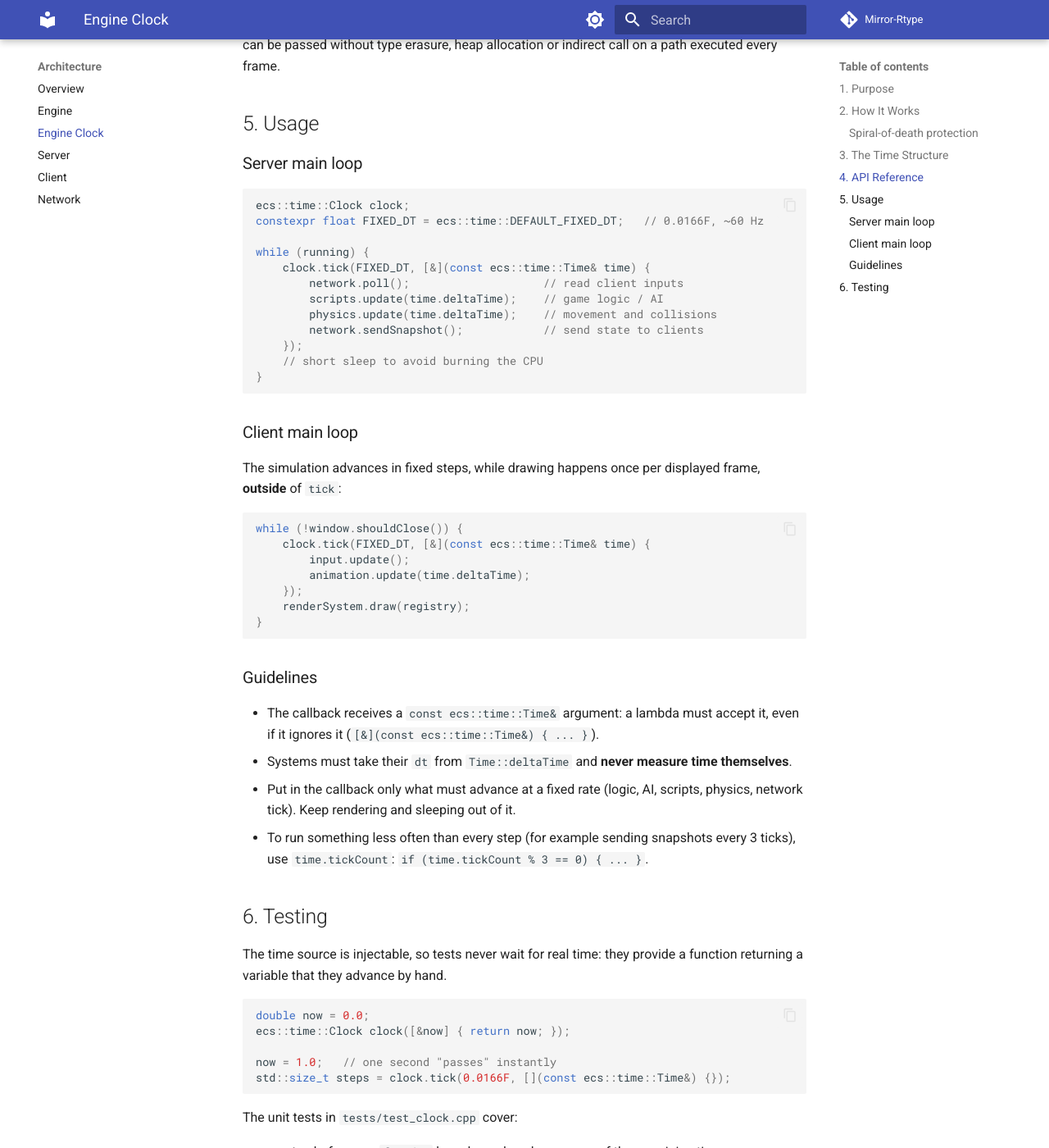
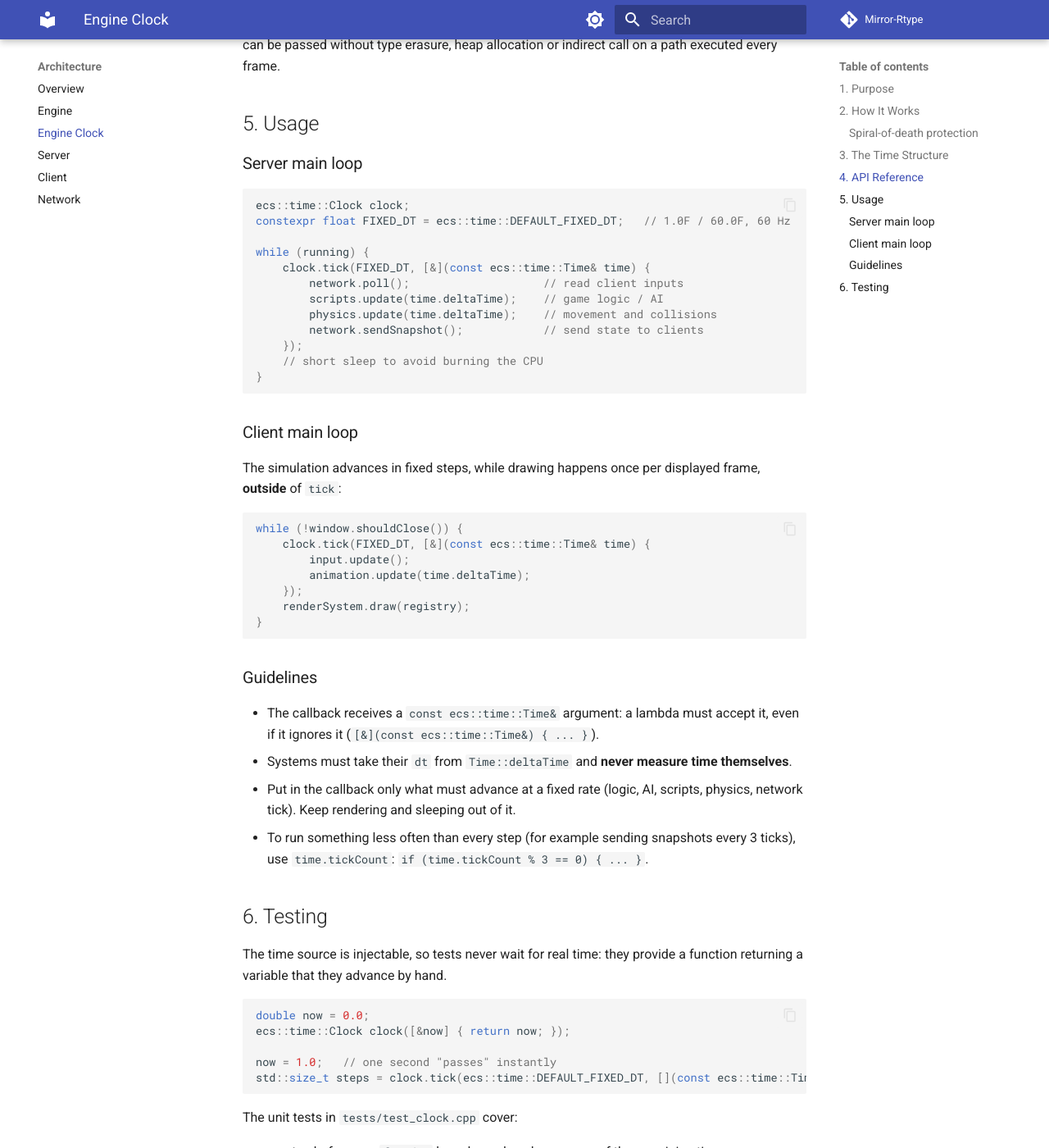
Before and after one commit to Matt4401/Mirror-Rtype, an MkDocs documentation site: the page built from docs/architecture/clock.md, in a window 1280 px wide and 1400 px high, scrolled down 3925 px. Shown: the whole window at 82% size. Built offline with MkDocs 1.6.1 and Material for MkDocs 9.7.7, drawn with Linux system fonts in a browser that asks for light colours; comment, search, counter and statistics services are not loaded.

Commit message:
feat(docs): update DEFAULT_FIXED_DT definition for clarity in clock documentation

````diff
--- a/docs/architecture/clock.md
+++ b/docs/architecture/clock.md
@@ -55,7 +55,7 @@ If the process freezes (debugger, OS suspend, heavy load), a huge amount of time
 | `totalElapsedTime` | `float` | Simulated time since the clock started (or was reset), in seconds |
 | `tickCount` | `std::uint64_t` | Number of steps executed since the clock started (or was reset) |
 
-`Time.hpp` also provides `ecs::time::DEFAULT_FIXED_DT` (`0.0166F`, i.e. 60 Hz), the step size to pass to `tick` unless a different rate is needed.
+`Time.hpp` also provides `ecs::time::DEFAULT_FIXED_DT` (`1.0F / 60.0F`, i.e. 60 Hz), the step size to pass to `tick` unless a different rate is needed.
 
 The total is accumulated internally in `double` precision, so it does not drift even after many thousands of ticks.
 
@@ -97,7 +97,7 @@ class Clock {
 
 ```cpp
 ecs::time::Clock clock;
-constexpr float FIXED_DT = ecs::time::DEFAULT_FIXED_DT;   // 0.0166F, ~60 Hz
+constexpr float FIXED_DT = ecs::time::DEFAULT_FIXED_DT;   // 1.0F / 60.0F, 60 Hz
 
 while (running) {
     clock.tick(FIXED_DT, [&](const ecs::time::Time& time) {
@@ -140,7 +140,7 @@ double now = 0.0;
 ecs::time::Clock clock([&now] { return now; });
 
 now = 1.0;   // one second "passes" instantly
-std::size_t steps = clock.tick(0.0166F, [](const ecs::time::Time&) {});
+std::size_t steps = clock.tick(ecs::time::DEFAULT_FIXED_DT, [](const ecs::time::Time&) {});
 ```
 
 The unit tests in `tests/test_clock.cpp` cover:
````
